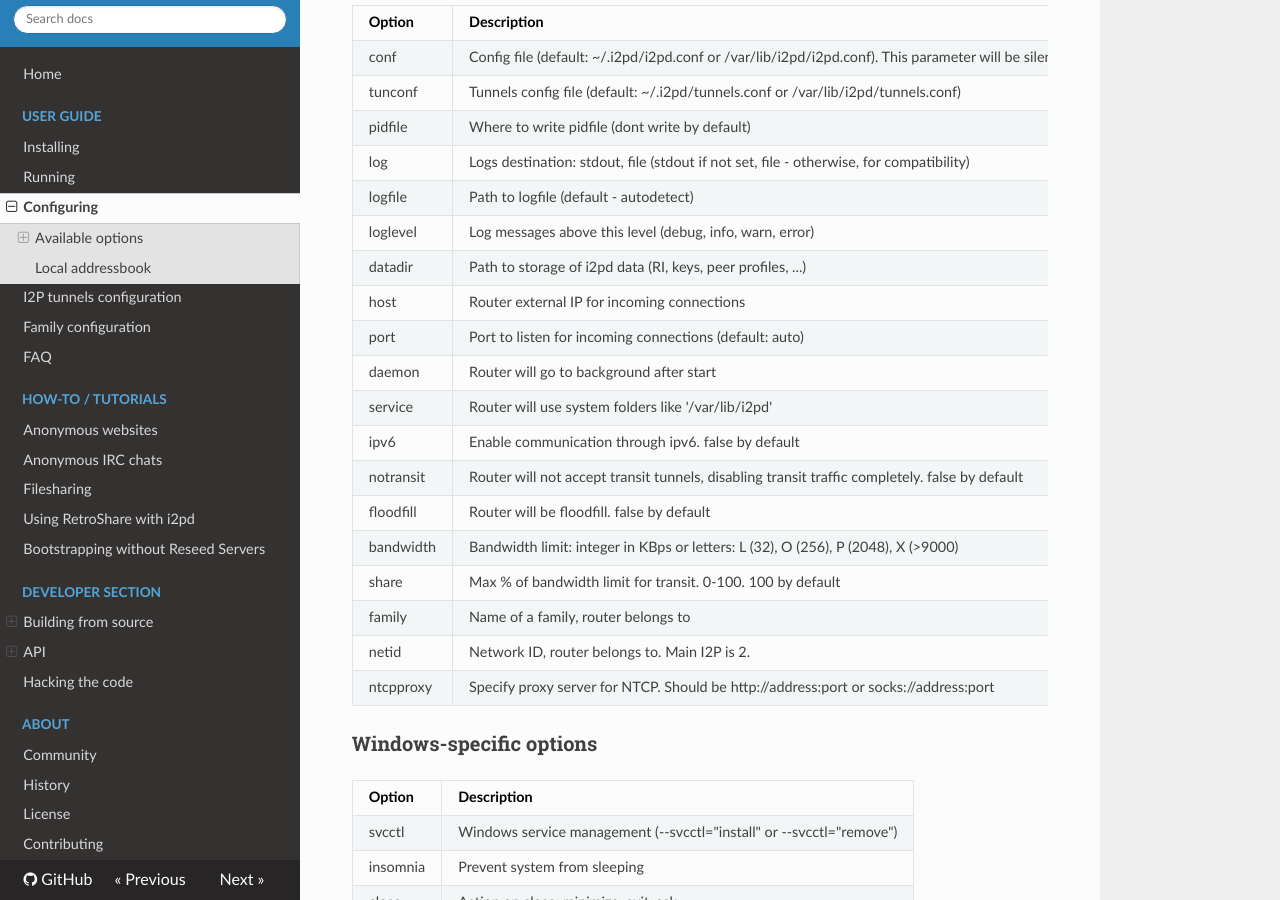
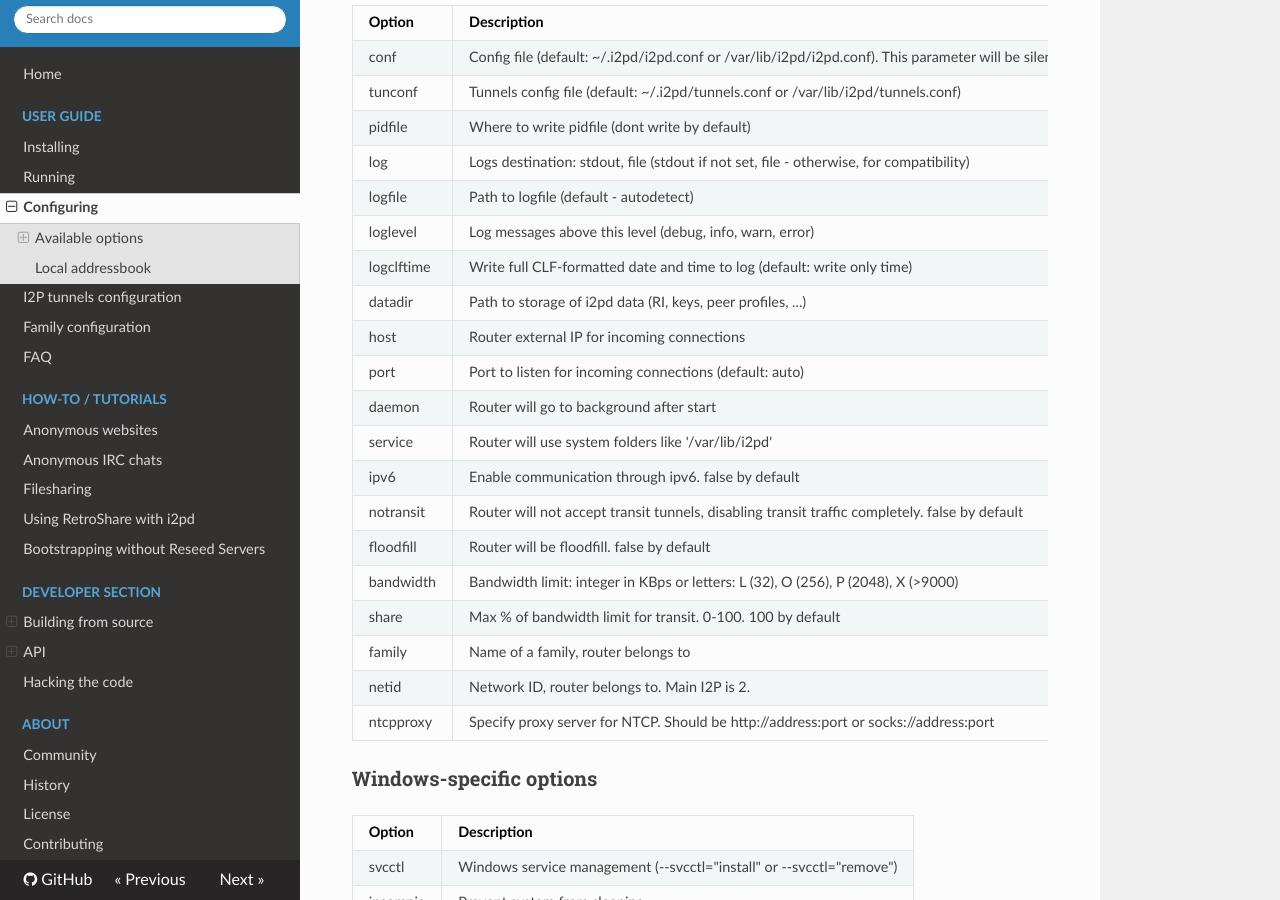
Before and after one commit to PurpleI2P/i2pd_docs_en, an MkDocs documentation site: the page built from docs/user-guide/configuration.md, in a window 1280 px wide and 900 px high, scrolled down 1001 px. Built offline with MkDocs 1.6.1, drawn with Linux system fonts in a browser that asks for light colours; nearby versions of some CDN libraries; old or Windows-style settings are respelled for this version of MkDocs.

Commit message:
add logclftime option description

```diff
--- a/docs/user-guide/configuration.md
+++ b/docs/user-guide/configuration.md
@@ -49,6 +49,7 @@ pidfile                                | Where to write pidfile (dont write by d
 log                                    | Logs destination: stdout, file (stdout if not set, file - otherwise, for compatibility)
 logfile                                | Path to logfile (default - autodetect)
 loglevel                               | Log messages above this level (debug, info, warn, error)
+logclftime                             | Write full CLF-formatted date and time to log (default: write only time)
 datadir                                | Path to storage of i2pd data (RI, keys, peer profiles, ...)
 host                                   | Router external IP for incoming connections
 port                                   | Port to listen for incoming connections (default: auto)
```
